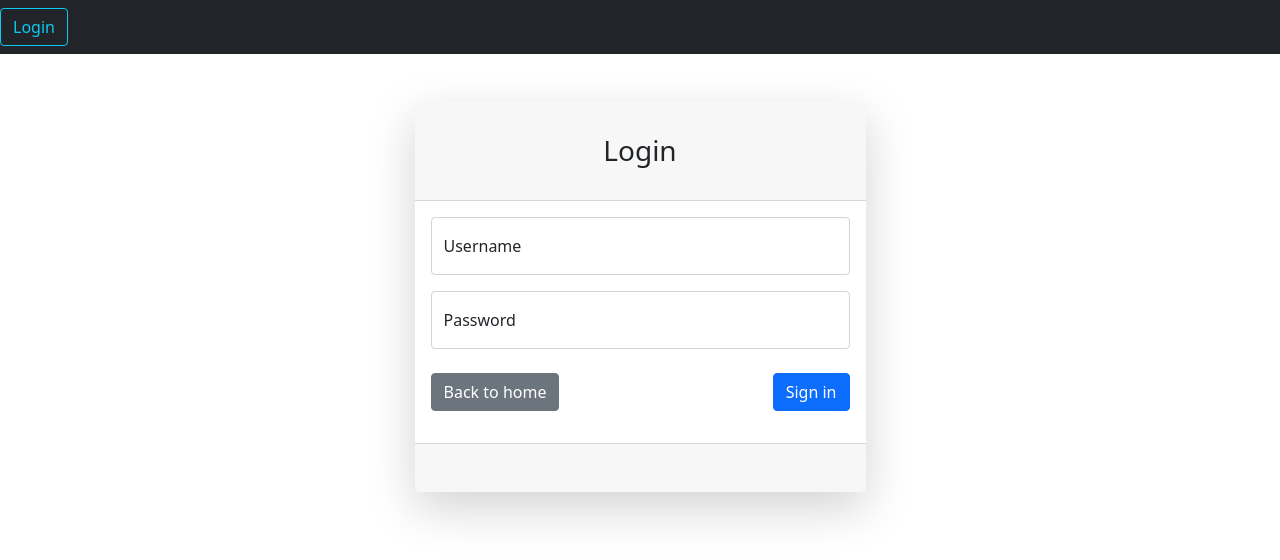
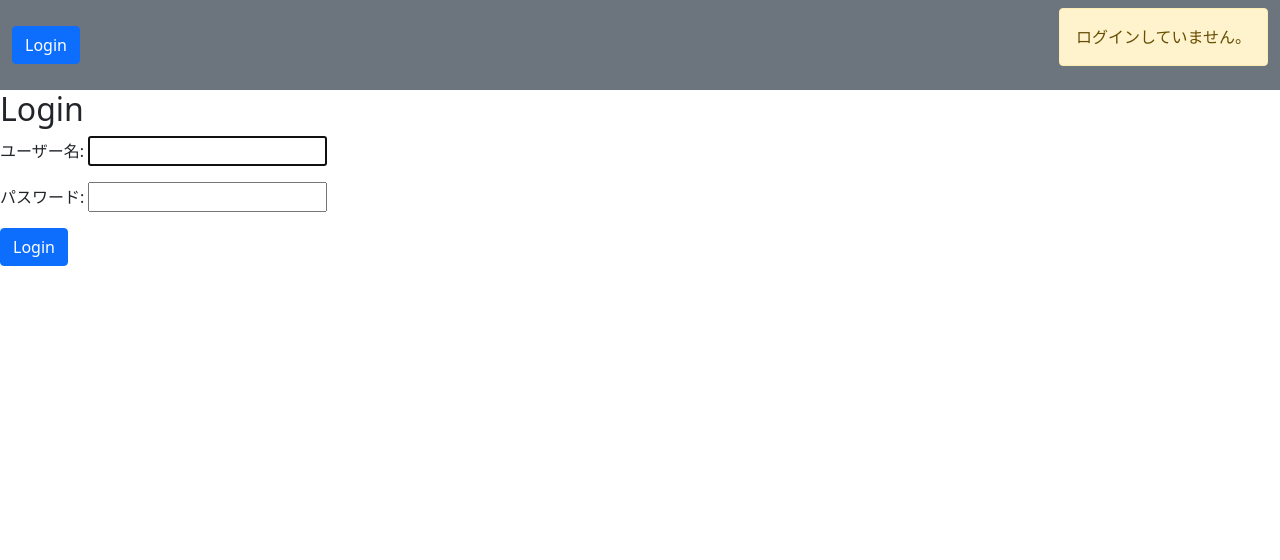
Before and after one commit to arcsino/meproject, a Django app: page /accounts/login/ in a window 1280 px wide. Shown: the top 560 px of the page. Run offline with Django 5.2, Linux system fonts and the light colour scheme.

Commit message:
templates

```diff
--- a/templates/_navbar.html
+++ b/templates/_navbar.html
@@ -1,10 +1,14 @@
-<nav class="sb-topnav navbar navbar-expand navbar-dark bg-dark">
-    <!-- Login/Logout -->
-    {% if user.is_authenticated %}
-    <form action="" method="post">{% csrf_token %}
-        <button type="submit" class="btn btn-outline-info me-3">Logout</button>
-    </form>
-    {% else %}
-    <a href="{% url 'login' %}" class="btn btn-outline-info me-3">Login</a>
-    {% endif %}
+<nav class="navbar navbar-expand-lg navbar-secondary bg-secondary">
+    <div class="container-fluid">
+        <!-- Login/Logout -->
+        {% if user.is_authenticated %}
+        <form action="{% url 'logout' %}" method="POST">{% csrf_token %}
+            <button class="btn btn-danger" type="submit">Logout</button>
+        </form>
+        <div class="alert alert-success">ログインしています。</div>
+        {% else %}
+        <a class="btn btn-primary" href="{% url 'login' %}">Login</a>
+        <div class="alert alert-warning">ログインしていません。</div>
+        {% endif %}
+    </div>
 </nav>
--- a/templates/registration/login.html
+++ b/templates/registration/login.html
@@ -4,50 +4,11 @@
 
 {% block content %}
 
-<div class="container">
-    <div class="row justify-content-center">
-        <div class="col-lg-5">
-            <div class="card shadow-lg border-0 rounded-lg mt-5">
-                <div class="card-header"><h3 class="text-center font-weight-light my-4">Login</h3></div>
-                <div class="card-body">
-                    <form action="" method="POST">{% csrf_token %}
-                        <!-- Username -->
-                        <div class="form-floating mb-3">
-                            <input class="form-control" id="inputUsername" type="text" placeholder="Username" name="username">
-                            <label for="inputUsername">Username</label>
-                        </div>
-                        {% if form.username.errors %}
-                        <div class="alert alert-danger" role="alert">
-                            {{ form.username.errors }}
-                        </div>
-                        {% endif %}
-                        <!-- Password -->
-                        <div class="form-floating mb-3">
-                            <input class="form-control" id="inputPassword" type="password" placeholder="Password" name="password" />
-                            <label for="inputPassword">Password</label>
-                        </div>
-                        {% if form.password.errors %}
-                        <div class="alert alert-danger" role="alert">
-                            {{ form.password.errors }}
-                        </div>
-                        {% endif %}
-                        <!-- Non-field errors -->
-                        {% if form.non_field_errors %}
-                        <div class="alert alert-danger" role="alert">
-                            {{ form.non_field_errors }}
-                        </div>
-                        {% endif %}
-                        <!-- Button -->
-                        <div class="d-flex align-items-center justify-content-between mt-4 mb-0">
-                            <a class="btn btn-secondary" href="">Back to home</a>
-                            <button type="submit" class="btn btn-primary">Sign in</button>
-                        </div>
-                    </form>
-                </div>
-                <div class="card-footer py-4"></div>
-            </div>
-        </div>
-    </div>
-</div>
+<h2>Login</h2>
+<form method="POST">
+    {% csrf_token %}
+    {{ form.as_p }}
+    <button type="submit" class="btn btn-primary">Login</button>
+</form>
 
 {% endblock %}
```
Also changed, not shown: templates/index.html (added, +13 -0 lines), templates/registration/signup.html (added, +25 -0 lines).
